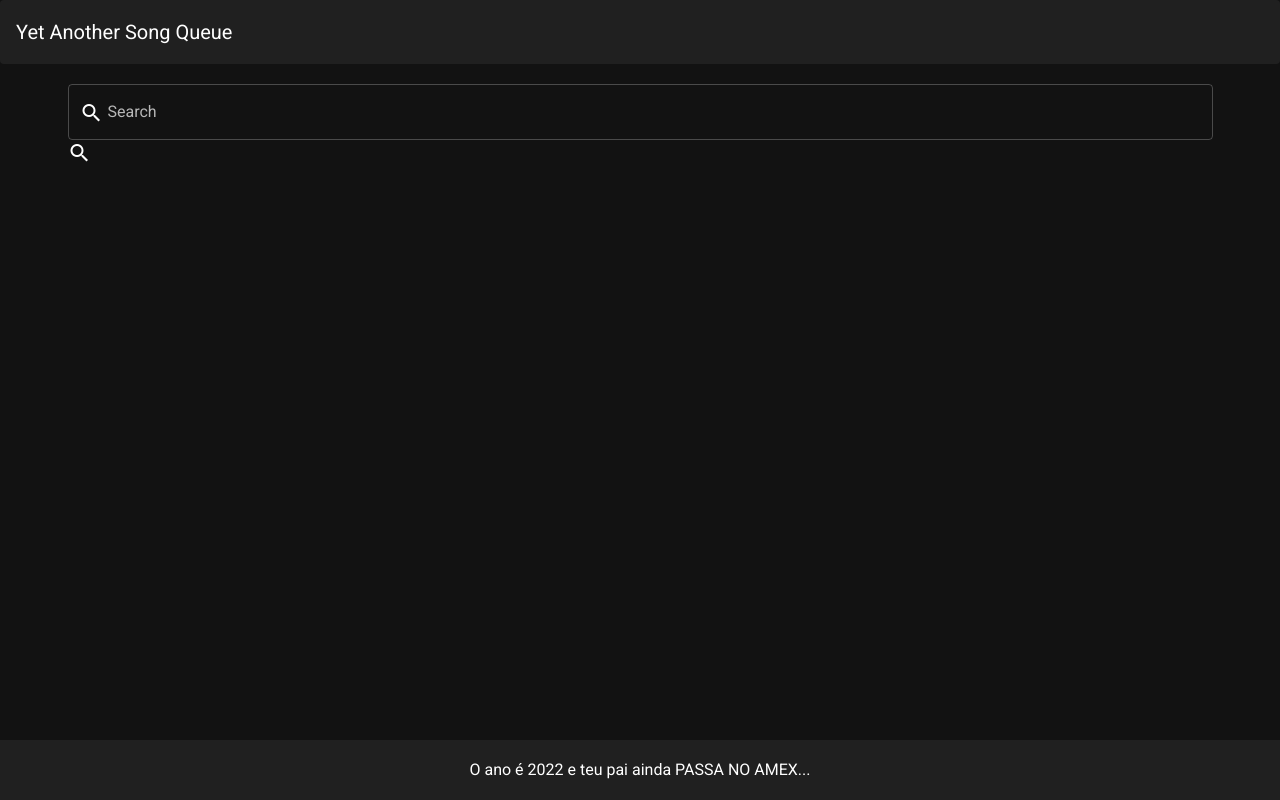
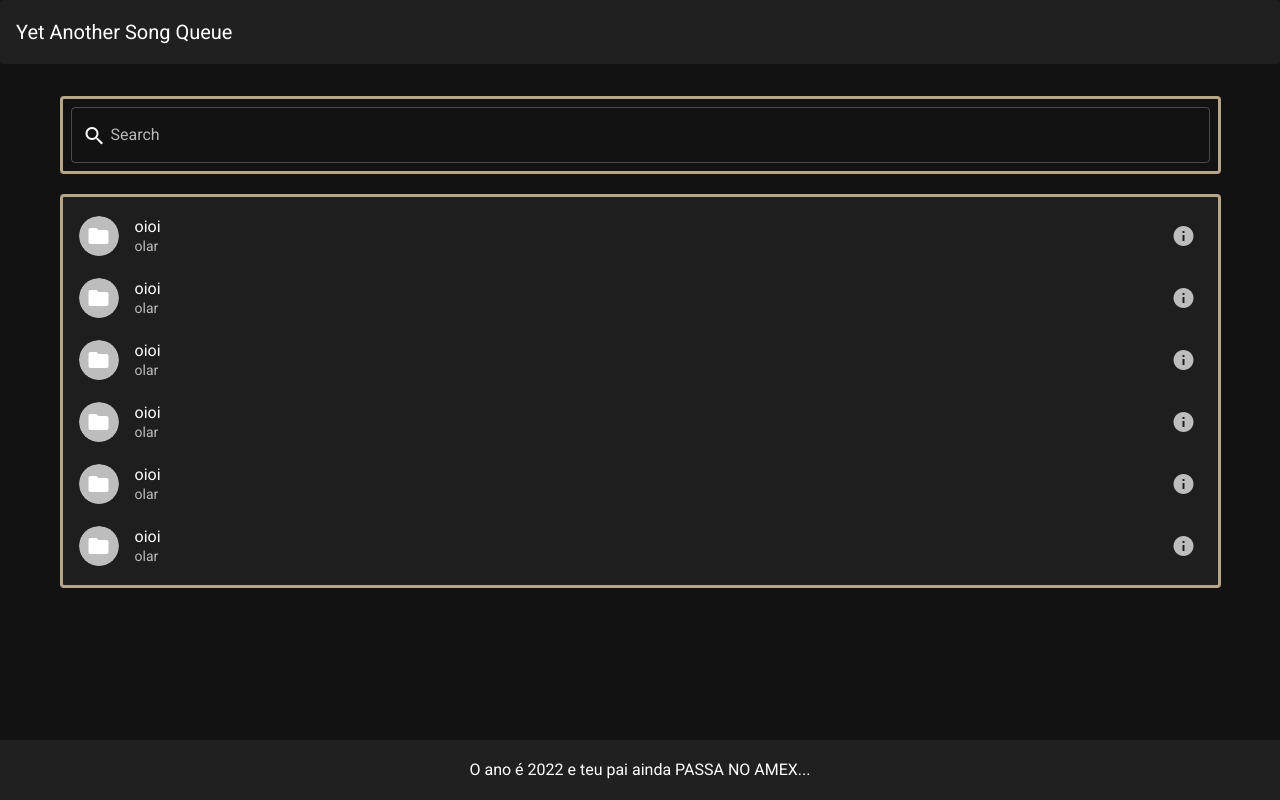
Before and after one commit to 0Lines/yet_another_song_queue, a Vue app: page /#/ in a window 1280 px wide. Built offline with nearby package versions, Linux system fonts and the light colour scheme.

Commit message:
Creating base song component

```diff
--- a/src/App.vue
+++ b/src/App.vue
@@ -34,5 +34,9 @@ export default {
 }
 </script>
 
-<style scoped>
+<style>
+  .round-container {
+      border: 3px solid #B7A587 !important;
+      border-radius: 4px !important;
+  }
 </style>
--- a/src/components/Home.vue
+++ b/src/components/Home.vue
@@ -1,6 +1,6 @@
 <template>
     <v-container>
-        <v-row no-gutters>
+        <v-row no-gutters class="my-5">
             <v-col cols="12" class="round-container pa-2">
                 <v-text-field
                     label="Search"
@@ -10,13 +10,18 @@
                     prepend-inner-icon="mdi-magnify"
                     hide-details
                 ></v-text-field>
-                <v-icon>mdi-magnify</v-icon>
             </v-col>
         </v-row>
+
+        <v-list class="round-container">
+            <SongListCard v-for="n in 6" :key="n"/>
+        </v-list>
     </v-container>
 </template>
 
 <script>
+import SongListCard from "@/components/SongListCard.vue"
+
 export default {
     props: {},
     mixins: {},
@@ -25,7 +30,7 @@ export default {
         }
     },
     directives: {},
-    components: {},
+    components: { SongListCard },
     computed: {},
     watch: {},
     methods: {},
--- /dev/null
+++ b/src/components/SongListCard.vue
@@ -0,0 +1,39 @@
+<template>
+    <v-list-item>
+        <v-list-item-avatar>
+            <v-icon class="grey lighten-1" dark>mdi-folder</v-icon>
+        </v-list-item-avatar>
+
+        <v-list-item-content>
+            <v-list-item-title>oioi</v-list-item-title>
+
+            <v-list-item-subtitle>olar</v-list-item-subtitle>
+        </v-list-item-content>
+
+        <v-list-item-action>
+            <v-btn icon>
+                <v-icon color="grey lighten-1">mdi-information</v-icon>
+            </v-btn>
+        </v-list-item-action>
+      </v-list-item>
+</template>
+
+<script>
+
+export default {
+    props: {},
+    mixins: {},
+    data(){
+        return {
+        }
+    },
+    directives: {},
+    components: {},
+    computed: {},
+    watch: {},
+    methods: {},
+}
+</script>
+
+<style>
+</style>
```
